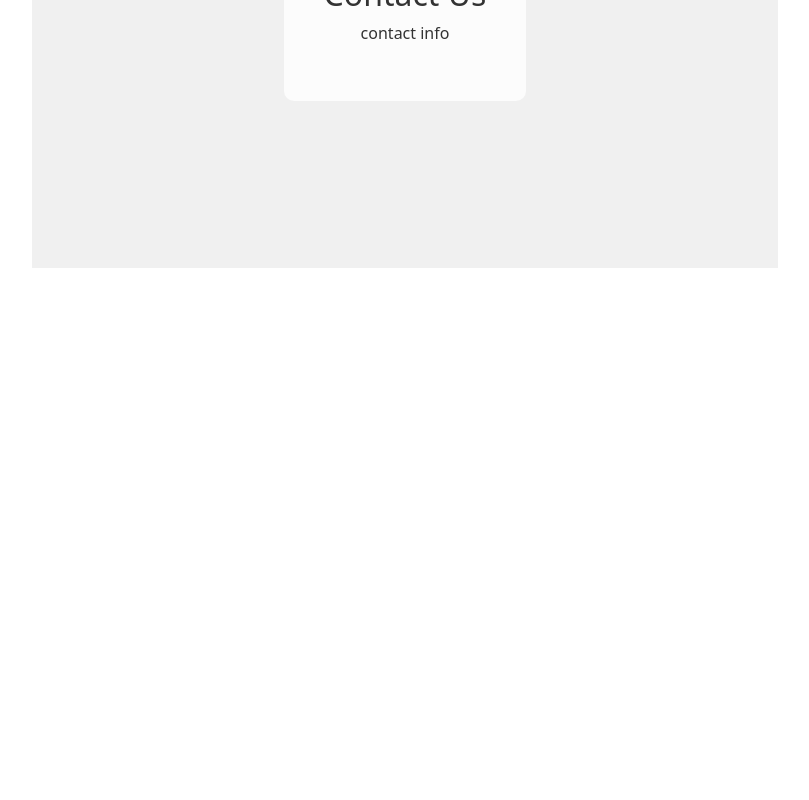
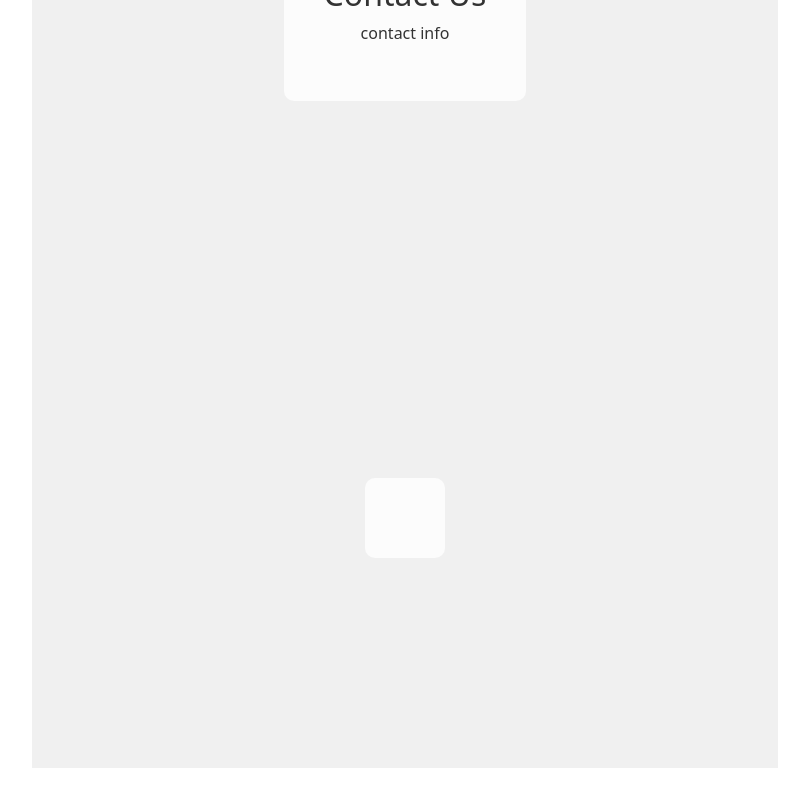
Before and after one commit to ErikAmerico/Jade3, a React (Vite) app: page / in a window 1280 px wide. Shown: the part 1264-2064 px from the top of the page, without its empty margins (235-1044 px from the left). Before the commit the page ends 1564 px from the top, so only its background shows below. Built offline with nearby package versions, Linux system fonts and the light colour scheme.

Commit message:
added google reviews for now

```diff
--- a/index.html
+++ b/index.html
@@ -4,6 +4,7 @@
     <meta charset="UTF-8" />
     <link rel="icon" type="image/svg+xml" href="/vite.svg" />
     <meta name="viewport" content="width=device-width, initial-scale=1.0, minimum-scale=1" />
+    <script src="https://apps.elfsight.com/p/platform.js" defer></script>
     <title>Jade 3</title>
   </head>
   <body>
--- a/package.json
+++ b/package.json
@@ -11,6 +11,7 @@
   },
   "dependencies": {
     "bootstrap": "^5.3.1",
+    "googleapis": "^126.0.1",
     "react": "^18.2.0",
     "react-bootstrap": "^2.8.0",
     "react-dom": "^18.2.0",
--- a/src/components/Footer/Foot.css
+++ b/src/components/Footer/Foot.css
@@ -51,3 +51,6 @@
       display: none;
     }
   }
+
+/* google api key */
+  /* AIzaSyAxqUB9tyXEWMSwX4MwtVxiv4fCdWba3ec */
--- /dev/null
+++ b/src/components/Home/Home.css
@@ -0,0 +1,3 @@
+#reviews{
+    background-color: gray;
+}
--- a/src/components/Home/Home.jsx
+++ b/src/components/Home/Home.jsx
@@ -1,5 +1,6 @@
 import { Parallax } from 'react-scroll-parallax';
 import { Container, Row, Col } from 'react-bootstrap';
+import './Home.css';
 
 export default function Home() {
     return (
@@ -36,6 +37,16 @@ export default function Home() {
             <p>contact info</p>
           </div>
         </Parallax>
+
+        <Parallax className="parallax-section" y={[20, -20]} tagouter="figure">
+          <div className="parallax-content">
+          <div class="elfsight-app-72653ebf-0af8-4da1-bc2e-f0bbdb08275a" id='reviews'></div>
+          </div>
+        </Parallax>
+
+
+
+
       </div>
     );
   }
```
Also changed, not shown: 1 other file (tests, documents, lock files or other folders).
